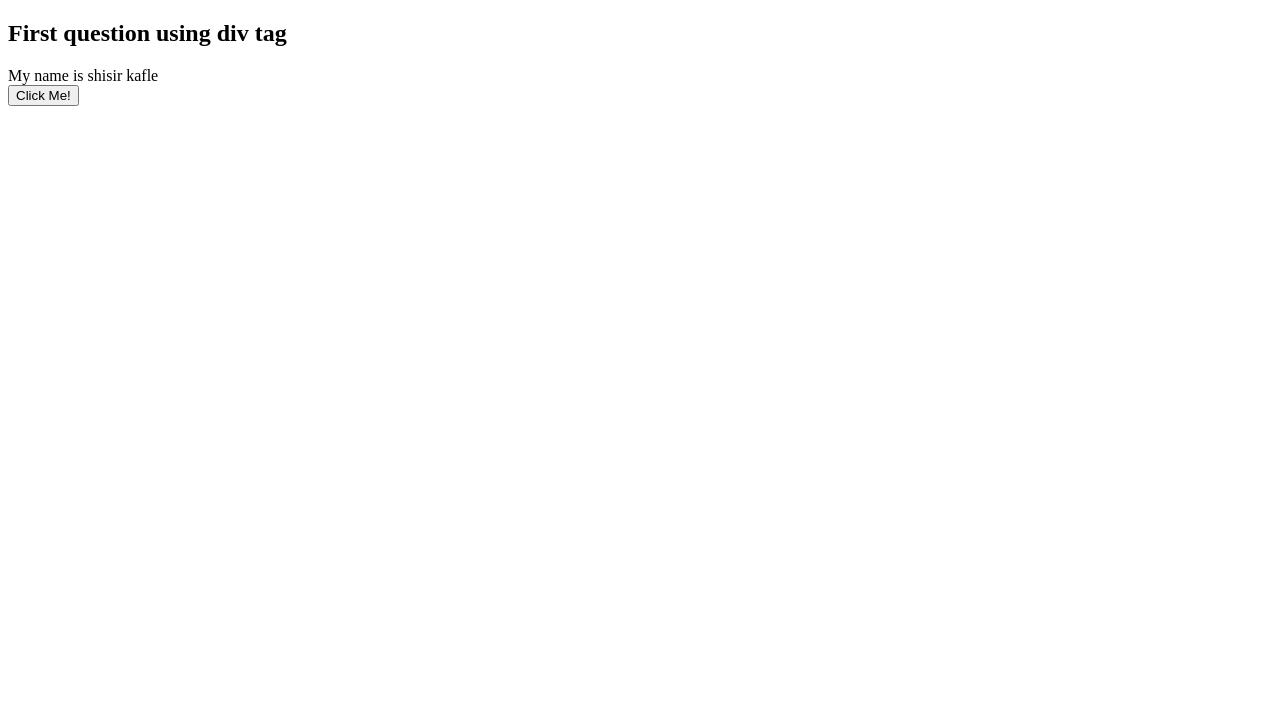
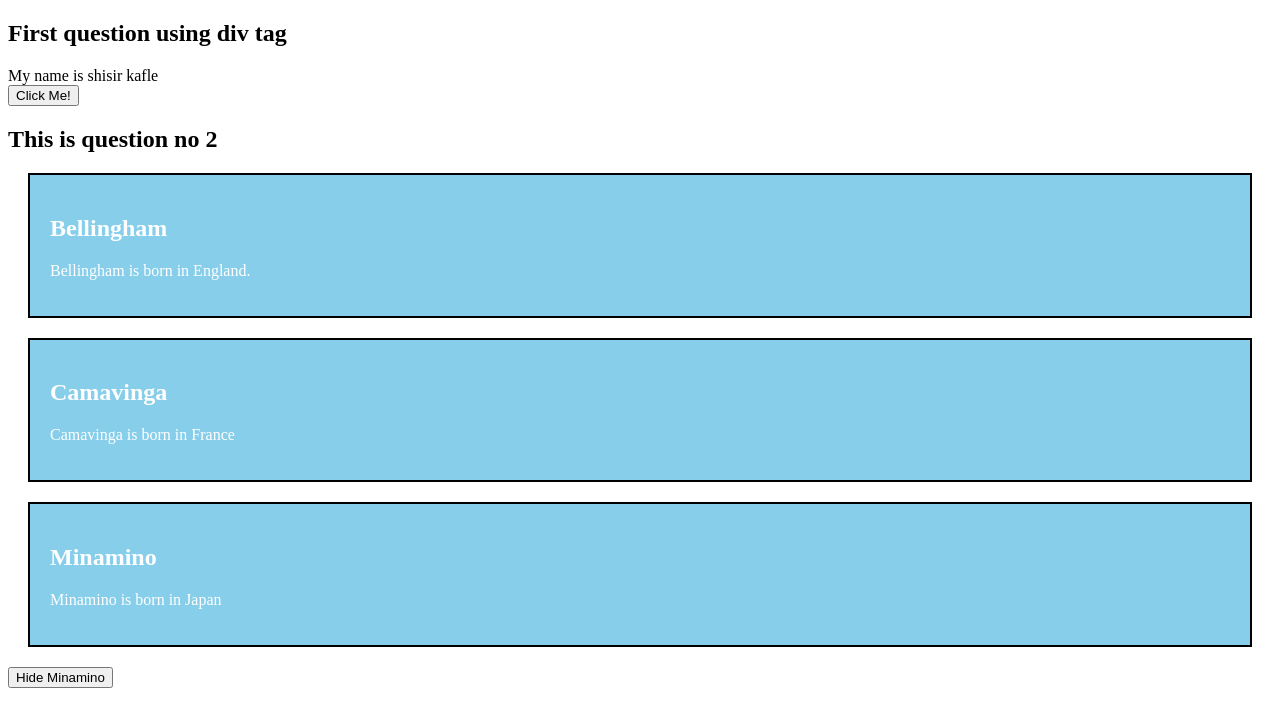
Before and after one commit to Kaflemax/mobile-programming, a plain HTML site: page index.html in a window 1280 px wide. Drawn offline with Linux system fonts and the light colour scheme.

Commit message:
Added second Div

```diff
--- a/index.html
+++ b/index.html
@@ -1,8 +1,35 @@
 <!DOCTYPE html>
 <html>
+<style>
+.players{
+  background-color: skyblue;
+  color: white;
+  border: 2px solid black;
+  margin: 20px;
+  padding: 20px;
+}
+</style>
+</html>
 <body>
 <h2>First question using div tag</h2>
 <div id="demo">My name is shisir kafle</div>
 <button type = "button" onclick="document.getElementById('demo').style.fontSize='35px'">Click Me!</button>
+
+<h2>This is question no 2</h2>
+<div class="players">
+  <h2>Bellingham</h2>
+  <p>Bellingham is born in England.</p>
+</div>
+
+<div class="players">
+  <h2>Camavinga</h2>
+  <p>Camavinga is born in France</p>
+</div>
+
+<div class="players" id="minamino">
+  <h2>Minamino</h2>
+  <p>Minamino is born in Japan</p>
+</div>
+<button type = "button" onclick = "document.getElementById('minamino').style.display='none'">Hide Minamino</button>
 </body>
 </html>
```
